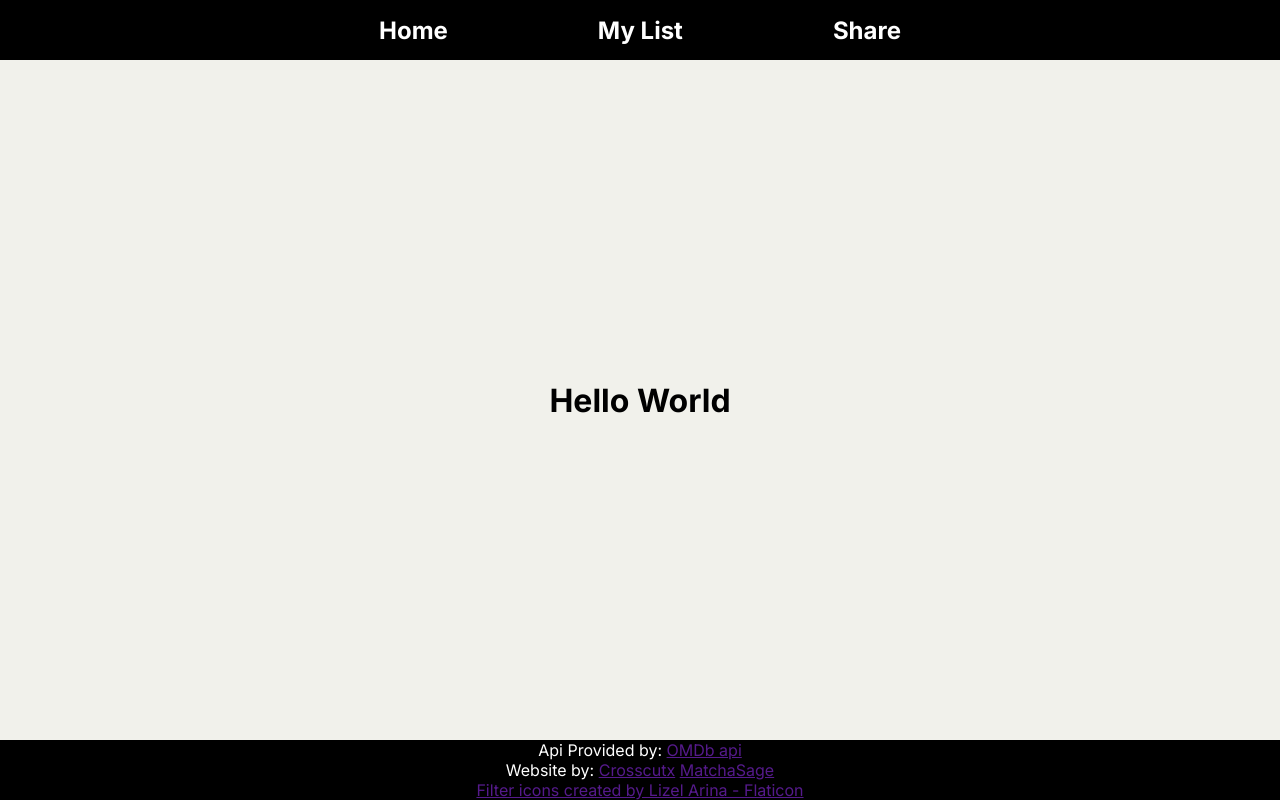
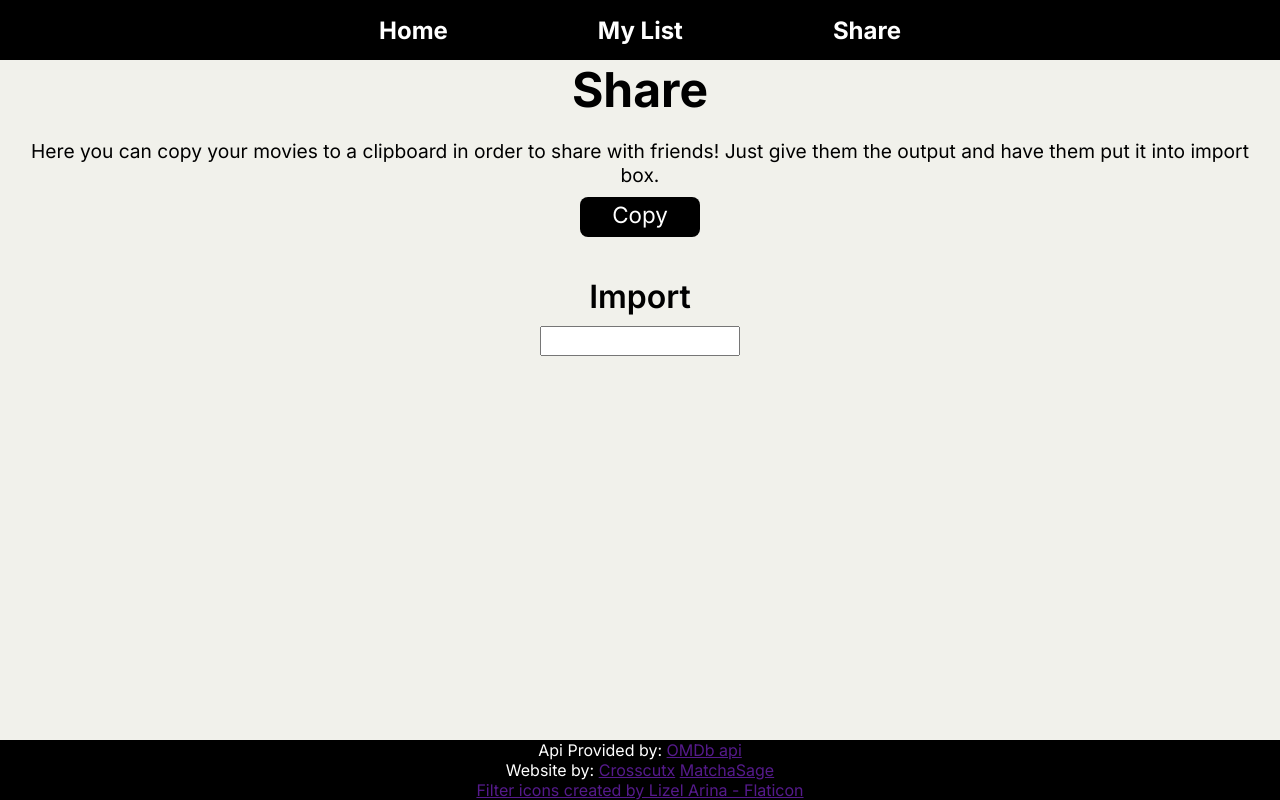
Before and after one commit to MatchaSage/movie-list-, a React (Vite) app: page / in a window 1280 px wide. Both pictures are taken after a click on the element "Share". Built offline with nearby package versions, Linux system fonts and the light colour scheme.

Commit message:
Share page skeleton up

```diff
--- a/src/App.jsx
+++ b/src/App.jsx
@@ -262,6 +262,7 @@ export default function App() {
     //Set the page to 100 view height whenever the homepage is shown. This is needed because both pages
     //need different height styling in the app component.
     document.querySelector(".app").style.height = "100vh";
+    document.querySelector("header").style.paddingLeft = "0px";
   }
 
   function showListSetter() {
@@ -270,12 +271,16 @@ export default function App() {
     //need different height styling in the app component.
     document.querySelector(".app").style.height = "100%";
     document.querySelector(".app").style.minHeight = "100vh";
+    //Padding adjustment stops the jump that the header will do when going between mylist and other pages
+    document.querySelector("header").style.paddingLeft = "17px";
   }
 
   function showShareSetter() {
     setShowPage("share");
     document.querySelector(".app").style.height = "100vh";
+    document.querySelector("header").style.paddingLeft = "0px";
   }
+
   function showInfoSetter() {
     if (showInfo === true) {
       setShowInfo(false);
--- a/src/Components/Share.jsx
+++ b/src/Components/Share.jsx
@@ -2,8 +2,22 @@ import React from "react";
 
 export default function Share() {
   return (
-    <div>
-      <h1>Hello World</h1>
+    <div className="share">
+      <h1>Share</h1>
+      <div className="copy-row">
+        <p>
+          Here you can copy your movies to a clipboard in order to share with
+          friends! Just give them the output and have them put it into import
+          box.
+        </p>
+        <button type="button" className="copy-button">
+          Copy
+        </button>
+      </div>
+      <div className="import-row">
+        <label htmlFor="import">Import</label>
+        <input type="text" id="import" />
+      </div>
     </div>
   );
 }
--- a/src/Styles/share.css
+++ b/src/Styles/share.css
@@ -0,0 +1,62 @@
+.share {
+  height: 100%;
+  width: 100%;
+  display: flex;
+  flex-direction: column;
+  justify-content: flex-start;
+  align-items: center;
+}
+
+.share h1 {
+  font-size: 3rem;
+  margin-bottom: 20px;
+}
+
+.copy-row {
+  display: flex;
+  flex-direction: column;
+  align-items: center;
+  gap: 10px;
+  margin-bottom: 40px;
+}
+
+.copy-row p {
+  text-align: center;
+  font-size: 1.2rem;
+  padding-left: 20px;
+  padding-right: 20px;
+}
+
+.copy-row button {
+  font-family: inter, Arial, Helvetica, sans-serif;
+  font-size: 1.4rem;
+  height: 40px;
+  width: 120px;
+  border-radius: 8px;
+  border: none;
+  padding-bottom: 5px;
+  background-color: black;
+  color: white;
+}
+
+.copy-row button:hover {
+  background-color: rgb(217, 78, 78);
+}
+
+.import-row {
+  display: flex;
+  flex-direction: column;
+  justify-content: center;
+  align-items: center;
+  gap: 10px;
+}
+
+.import-row label {
+  font-size: 2rem;
+  font-weight: 600;
+}
+
+.import-row input {
+  height: 30px;
+  width: 200px;
+}
```
